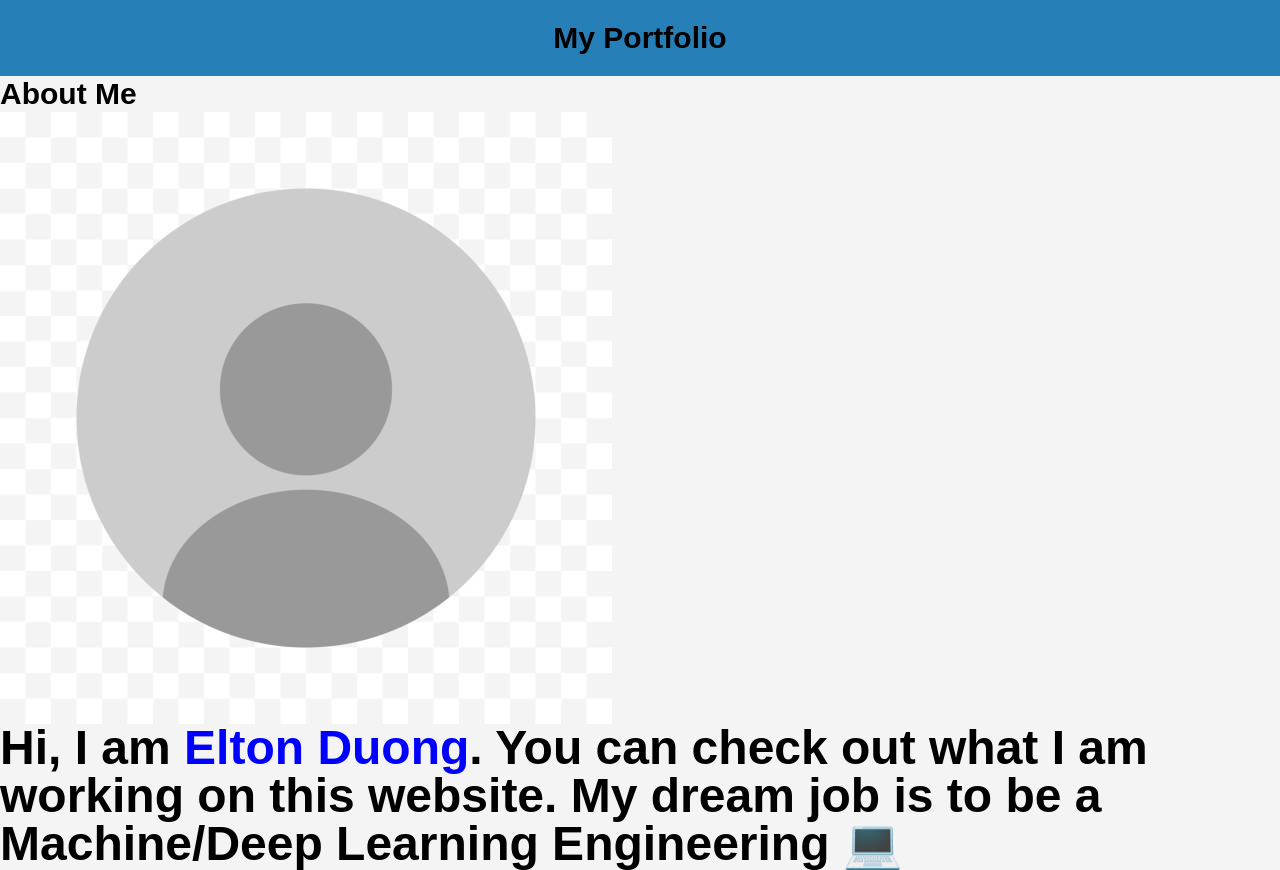
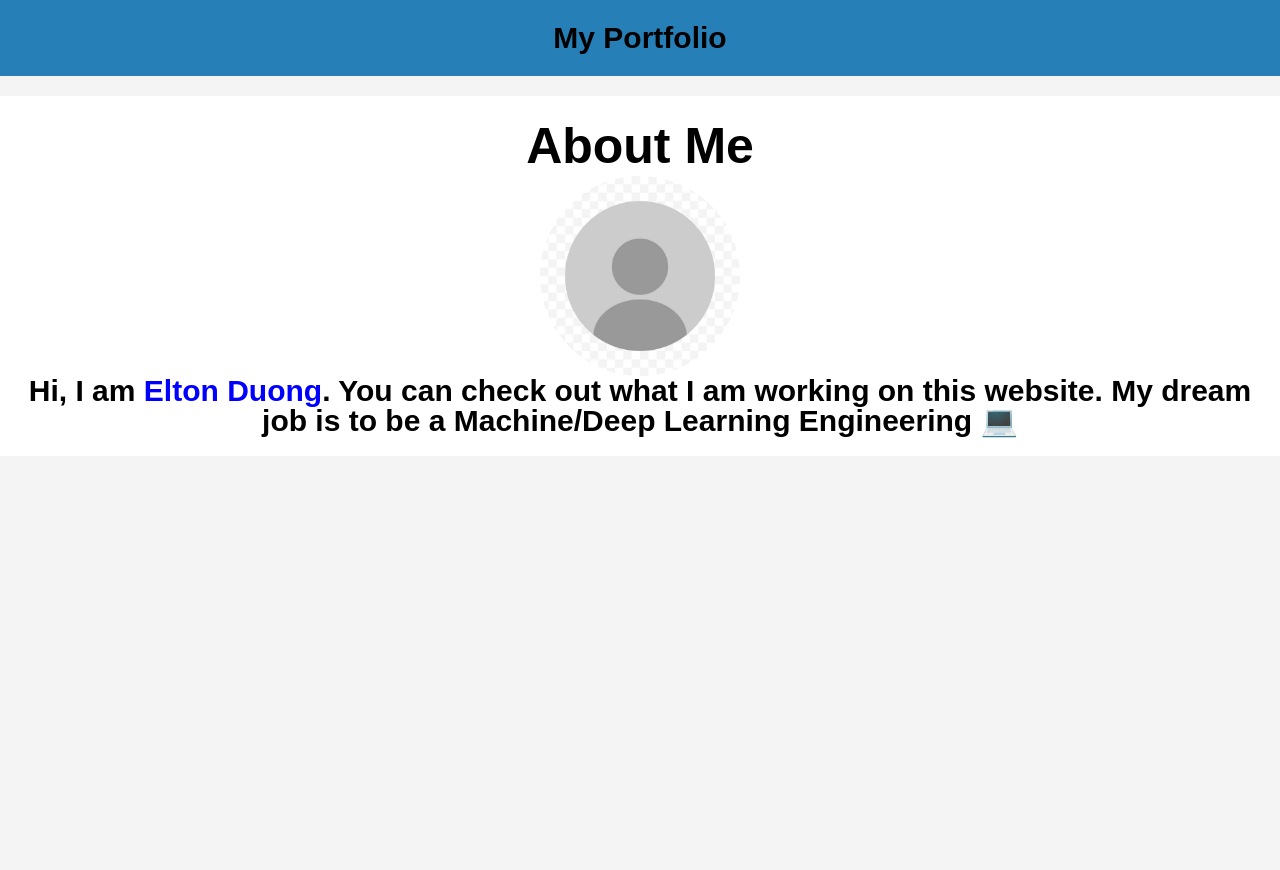
Before and after one commit to KhoaDuong2005/KhoaDuong2005.github.io, a plain HTML site: page index.html in a window 1280 px wide. After the commit the page ends 800 px from the top, so only its background shows below. Drawn offline with nearby package versions, Linux system fonts and the light colour scheme.

Commit message:
Style Bio Section (style.css)

```diff
--- a/style.css
+++ b/style.css
@@ -1,13 +1,40 @@
-body {
+body{
   font-family: Arial, sans-serif;
   margin: 0;
   padding: 0;
   background-color: #f4f4f4;
 }
 
-h1 {
+h1{
   background-color: #267fb7;
   color: black;
   text-align: center;
   padding: 20px;
 }
+
+#bio{
+  padding: 20px;
+  background-color: #ffffff;
+  margin: 20px 0;
+  text-align: center;
+}
+
+#bio img{
+  border-radius: 50%;
+  width: 200px;
+}
+
+#bio p{
+  font-size: 30px;
+}
+
+.heading{
+  font-size: 50px;
+}
+
+.center{
+  display: block;
+  margin-left: auto;
+  margin-right: auto;
+  width: 50%;
+}
```
